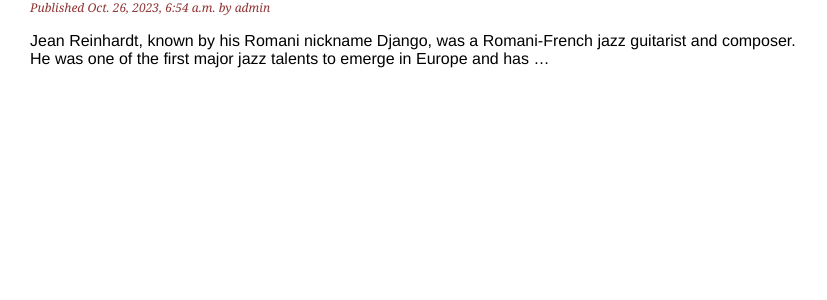
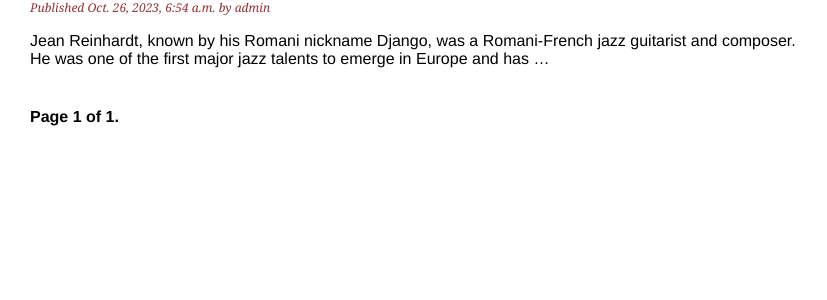
Before and after one commit to adityasurana3/Blog-Application, a Django app: page /blog/ in a window 1280 px wide. Shown: the part 140-440 px from the top of the page, without its empty margins (0-827 px from the left). Run offline with Django 4.2, Linux system fonts and the light colour scheme; data comes from the database, SQL or seed files in the repository.

Commit message:
pagination added

```diff
--- a/blog/templates/blog/post/list.html
+++ b/blog/templates/blog/post/list.html
@@ -12,4 +12,5 @@
         </p>
         {{ post.body|truncatewords:30|linebreaks }}
     {% endfor %}
+    {% include "pagination.html" with page=posts %}
 {% endblock content %}
--- /dev/null
+++ b/blog/templates/pagination.html
@@ -0,0 +1,13 @@
+<div class="pagination">
+    <span class="step-links">
+        {% if page.has_previous %}
+            <a href="?page={{page.previous_page_number}}">Previous</a>
+        {% endif %}
+        <span class="current">
+            Page {{page.number}} of {{page.paginator.num_pages}}.
+        </span>
+        {% if page.has_next %}
+            <a href="?page={{page.next_page_number}}">Next</a>
+        {% endif %}
+    </span>
+</div>
--- a/blog/views.py
+++ b/blog/views.py
@@ -1,11 +1,20 @@
 from django.shortcuts import render, get_object_or_404
 from .models import Post
 from django.http import Http404
+from django.core.paginator import Paginator, EmptyPage, PageNotAnInteger
 
 # Create your views here.
 
 def post_list(request):
-    posts = Post.published.all()
+    post_list = Post.published.all()
+    paginator = Paginator(post_list, 3)
+    page_number = request.GET.get('page',1)
+    try:
+        posts = paginator.page(page_number)
+    except PageNotAnInteger:
+        posts = paginator.page(1)
+    except EmptyPage:
+        posts = paginator.page(paginator.num_pages)
     return render(request, 'blog/post/list.html', {'posts':posts})
 
 def post_detail(request, year, month, day, post):
```
